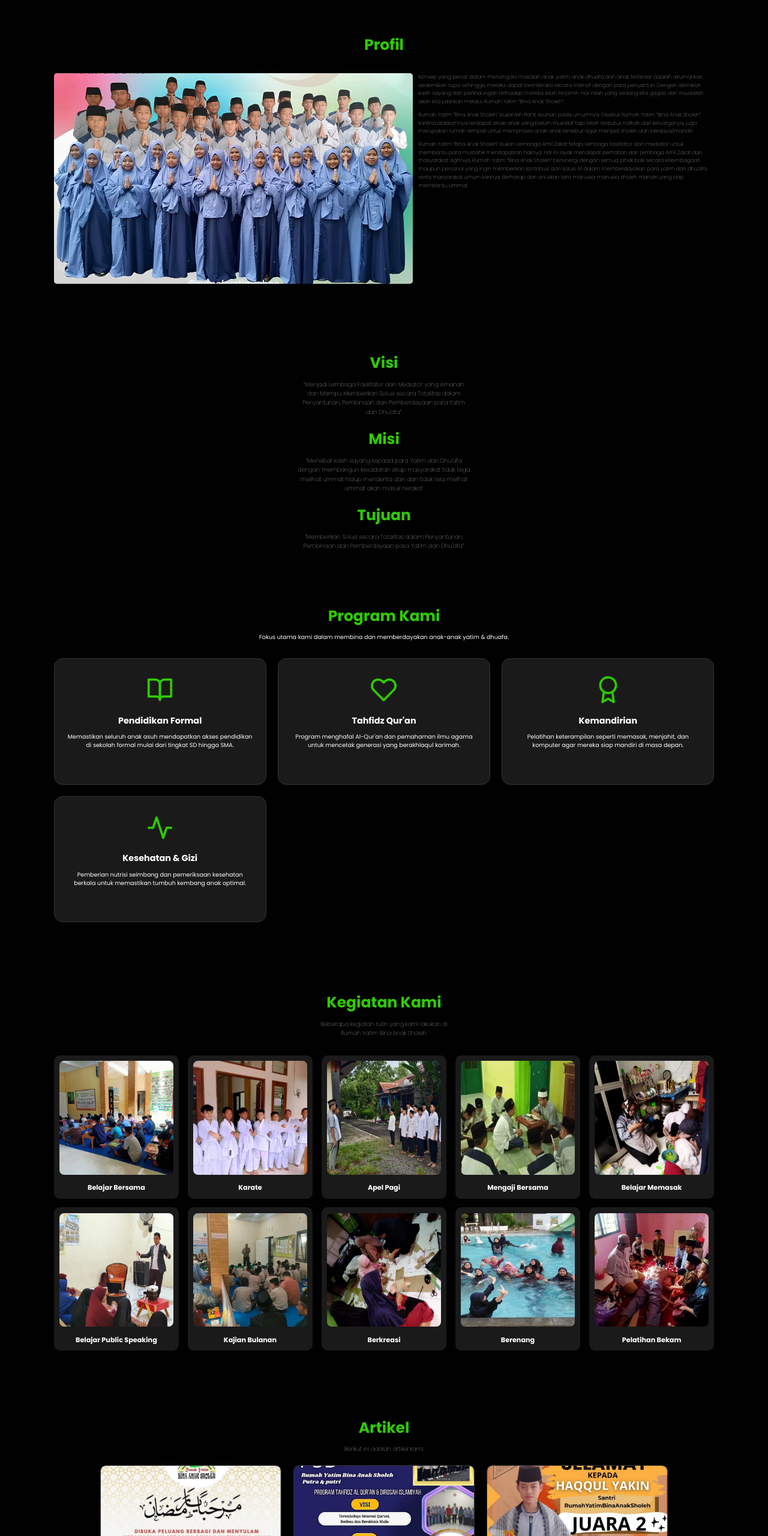
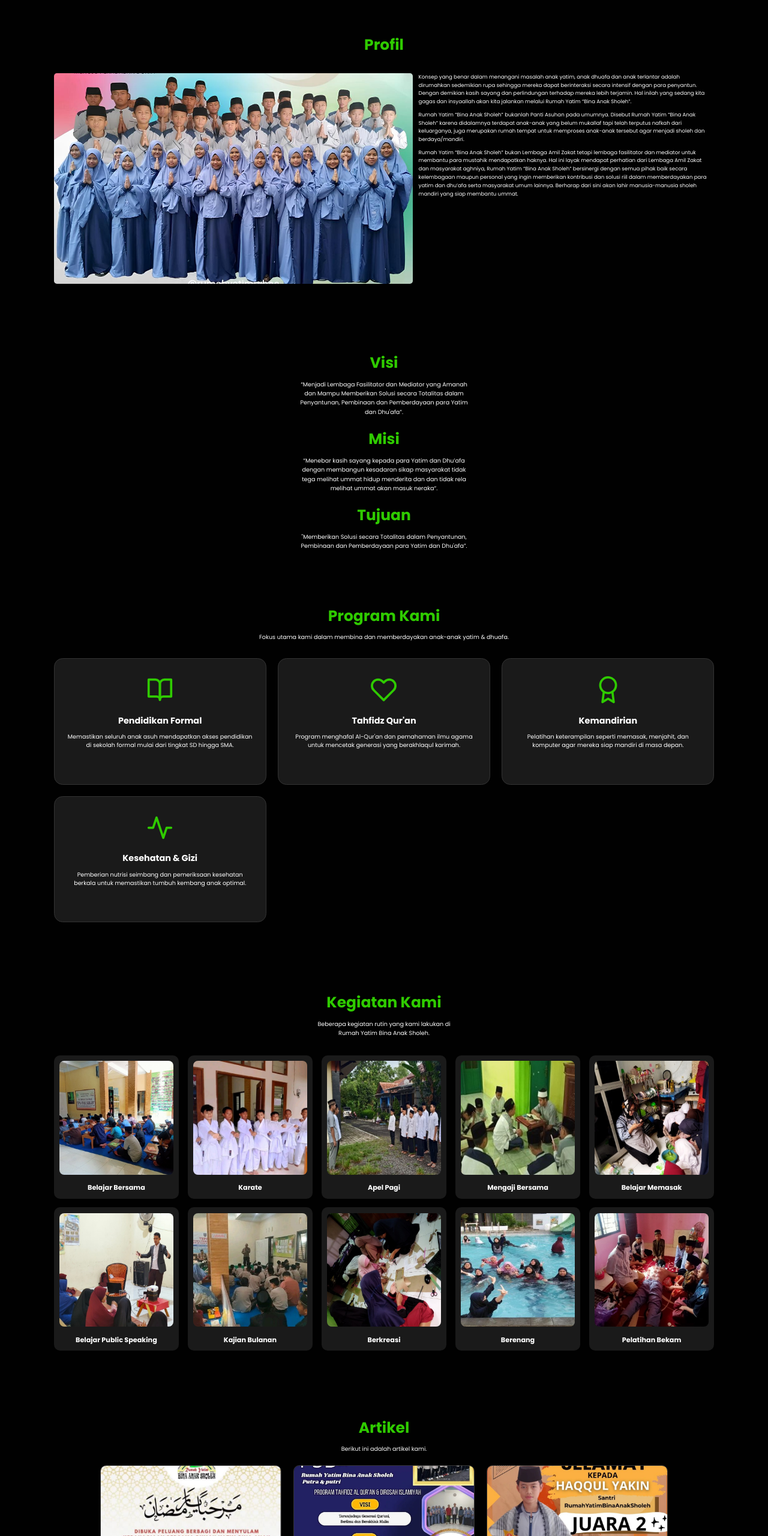
Before and after one commit to rybas11/WebsiteProfile, a plain HTML site: page index.html in a window 1280 px wide. Shown: the part 840-3400 px from the top of the page at 60% size. Drawn offline with nearby package versions, Linux system fonts and the light colour scheme.

Commit message:
Update styles.css font weight

```diff
--- a/css/styles.css
+++ b/css/styles.css
@@ -20,6 +20,8 @@ body {
   font-family: "Poppins", sans-serif;
   background-color: var(--bg);
   color: #fff;
+  -webkit-font-smoothing: antialiased;
+  -moz-osx-font-smoothing: grayscale;
 }
 
 /* Navbar */
@@ -234,7 +236,7 @@ body {
 .tentang .row .content p {
   margin-bottom: 0.8rem;
   font-size: 0.9rem;
-  font-weight: 100;
+  font-weight: 400;
   line-height: 1.6;
 }
 .tentang-img img {
@@ -256,7 +258,7 @@ body {
   text-align: center;
   max-width: 30rem;
   margin: auto;
-  font-weight: 100;
+  font-weight: 400;
   line-height: 1.6;
 }
 
@@ -312,7 +314,7 @@ body {
   text-align: center;
   max-width: 30rem;
   margin: auto;
-  font-weight: 100;
+  font-weight: 400;
   line-height: 1.6;
 }
 /* Kegiatan Section Custom */
@@ -348,7 +350,7 @@ body {
   text-align: center;
   max-width: 30rem;
   margin: auto;
-  font-weight: 100;
+  font-weight: 400;
   line-height: 1.6;
 }
 .artikel-container {
@@ -426,7 +428,7 @@ body {
   text-align: center;
   max-width: 30rem;
   margin: auto;
-  font-weight: 100;
+  font-weight: 400;
   line-height: 1.6;
 }
 
@@ -674,6 +676,13 @@ footer {
     font-size: 50%;
   }
 
+  body {
+    font-weight: 400;
+
+  p {
+    font-weight: 400 !important;
+  }
+
   /* Hamburger Menu */
   #hamburger-menu{
     display: inline-block;
```
